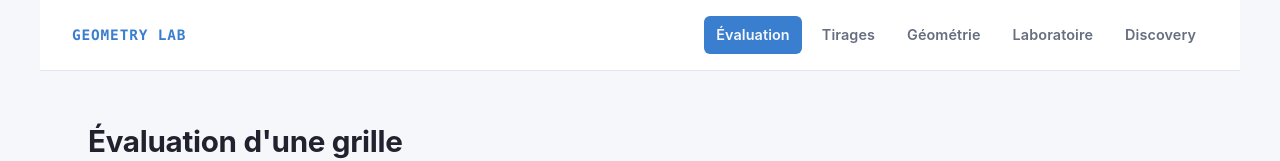
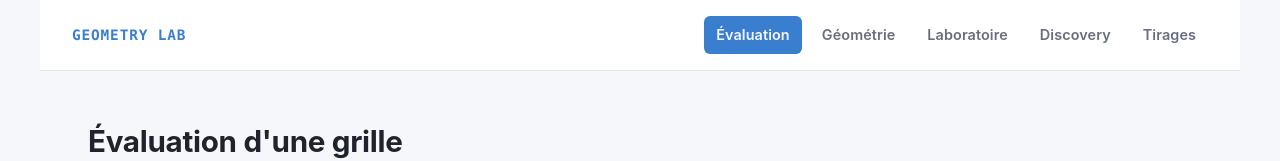
Before and after one commit to keyobs/izeetok, a React (Vite) app: page /evaluation in a window 1280 px wide. Shown: the top 161 px of the page. Built offline with nearby package versions, Linux system fonts and the light colour scheme.

Commit message:
refactor(navbar): draws at the end

```diff
--- a/src/app/AppLayout.tsx
+++ b/src/app/AppLayout.tsx
@@ -4,10 +4,10 @@ import styles from './AppLayout.module.scss';
 
 const NAV_ITEMS = [
   { to: '/evaluation', label: 'Évaluation' },
-  { to: '/draws', label: 'Tirages' },
   { to: '/geometry', label: 'Géométrie' },
   { to: '/laboratory', label: 'Laboratoire' },
   { to: '/discovery', label: 'Discovery' },
+  { to: '/draws', label: 'Tirages' },
 ];
 
 const AppLayout = () => {
```
